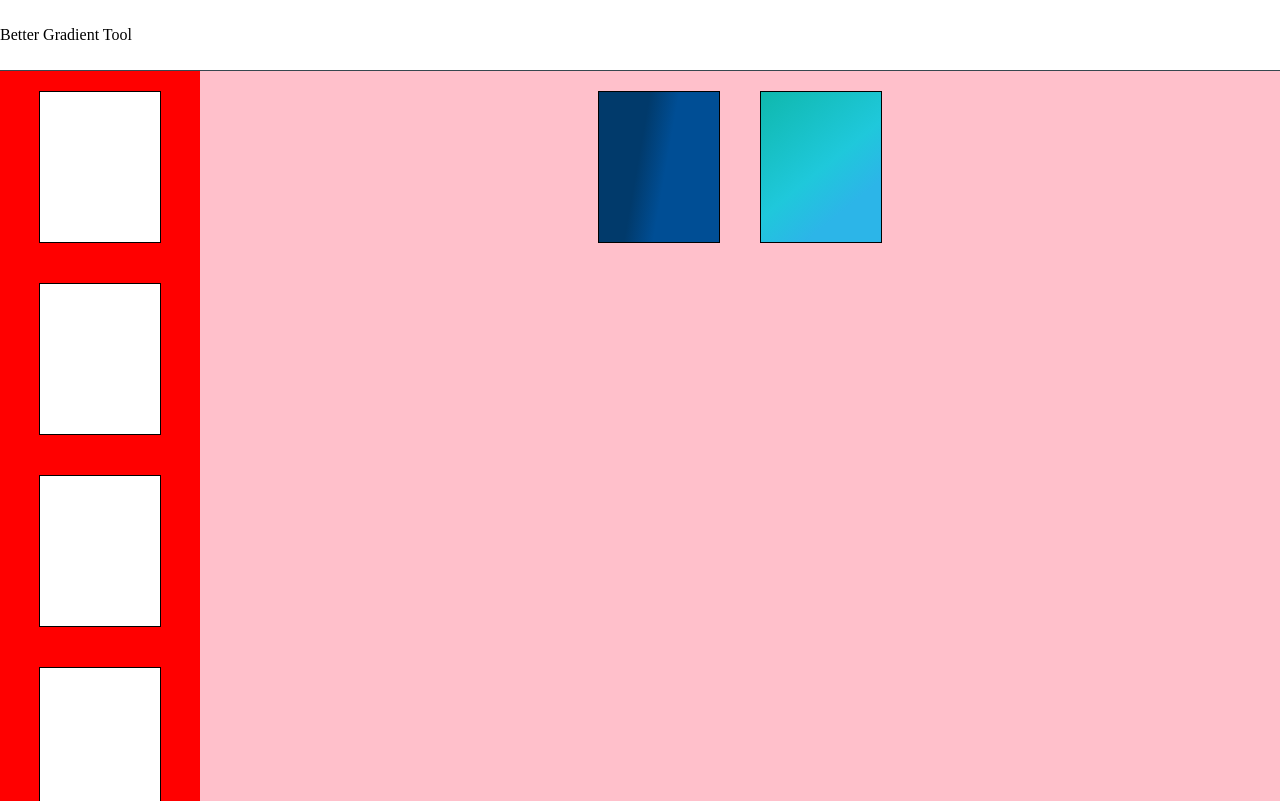
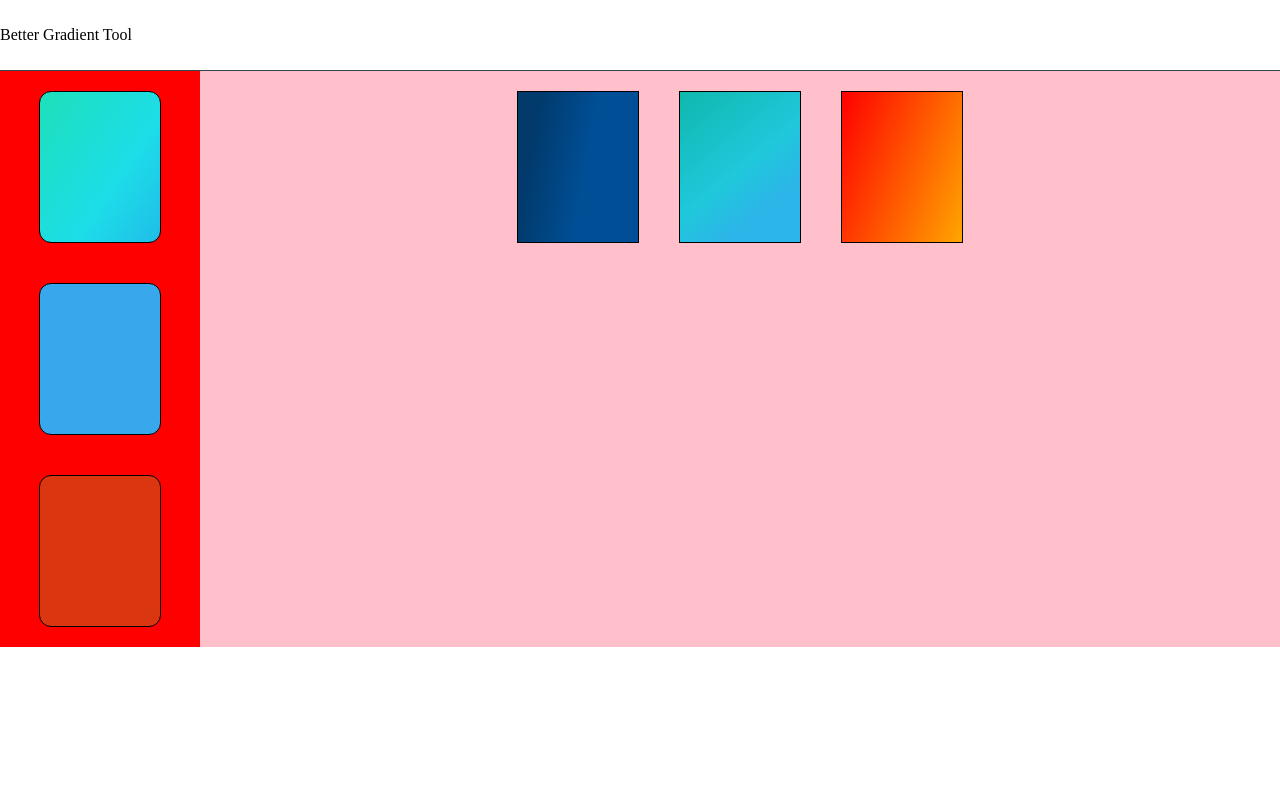
Before and after one commit to leo-generali/better-gradient-tool, a React (Create React App) app: page / in a window 1280 px wide. Built offline with nearby package versions, Linux system fonts and the light colour scheme.

Commit message:
Add support for filtering based on displayed gradients

```diff
--- a/src/colordata.json
+++ b/src/colordata.json
@@ -1,14 +1,23 @@
 [
 	{
-		"name": "babyblue",
+		"name": "Deep Blue",
 		"tags": ["blue"],
 		"colors": ["#013A6B", "#004E95"],
-		"style": "linear-gradient(100deg, #013a6b 35%, #004e95 55%)"
+		"style": "linear-gradient(100deg, #013a6b 15%, #004e95 55%)",
+		"display": true
 	},
 	{
-		"name": "seafoam",
+		"name": "Seafoam",
 		"tags": ["blue"],
 		"colors": ["#0fb8ad", "#1fc8db", "2cb5e8"],
-		"style": "linear-gradient(141deg, #0fb8ad 0%, #1fc8db 51%, #2cb5e8 75%)"
+		"style": "linear-gradient(141deg, #0fb8ad 0%, #1fc8db 51%, #2cb5e8 75%)",
+		"display": true
+	},
+	{
+		"name": "Chili Pepper",
+		"tags": ["red"],
+		"colors": ["red", "orange"],
+		"style": "linear-gradient(111deg, red 0%, orange 100%)",
+		"display": true
 	}
 ]
--- a/src/components/App.js
+++ b/src/components/App.js
@@ -24,7 +24,7 @@ class App extends Component {
 	state = {
 		gradients: colorData,
 		currentgradients: [],
-		tags: []
+		tags: [ "all", "blue", "red"]
 	}
 
 	render() {
@@ -32,7 +32,9 @@ class App extends Component {
 			<div className="app">
 				<Header />
 					<div className="body">
-						<ColorPicker />
+						<ColorPicker
+							tags={this.state.tags}
+						/>
 						<GradientPicker
 							gradients={this.state.gradients}
 							currentgradients={this.state.currentgradients}
--- a/src/components/ColorPicker.js
+++ b/src/components/ColorPicker.js
@@ -1,20 +1,16 @@
 import React, { Component } from 'react';
-import Card from './Card';
+import ColorPickerCard from './ColorPickerCard';
 
 class ColorPicker extends Component {
 	render() {
+
+		const tags = this.props.tags.map(function (tag, i) {
+			return <ColorPickerCard tag={tag} key={i}/>
+		});
+
 		return(
 			<section className="colorpicker">
-				<Card />
-				<Card />
-				<Card />
-				<Card />
-				<Card />
-				<Card />
-				<Card />
-				<Card />
-				<Card />
-				<Card />
+				{ tags }
 			</section>
 		);
 	}
--- /dev/null
+++ b/src/components/ColorPickerCard.js
@@ -0,0 +1,14 @@
+import React, { Component } from 'react';
+
+class ColorPickerCard extends Component {
+	render() {
+
+		const tag = this.props.tag;
+
+		return(
+			<div className={`card tag tag--${tag}`}></div>
+		);
+	}
+}
+
+export default ColorPickerCard;
--- a/src/components/Card.js
+++ b/src/components/GradientCard.js
@@ -1,6 +1,6 @@
 import React, { Component } from 'react';
 
-class Card extends Component {
+class GradientCard extends Component {
 	render() {
 
 		const style = {
@@ -13,4 +13,4 @@ class Card extends Component {
 	}
 }
 
-export default Card;
+export default GradientCard;
--- a/src/components/GradientPicker.js
+++ b/src/components/GradientPicker.js
@@ -1,17 +1,18 @@
 import React, { Component } from 'react';
-import Card from './Card';
+import GradientCard from './GradientCard';
 
 class GradientPicker extends Component {
 	render() {
 
-		//Initial display of all gradients
-		const gradients = this.props.gradients.map(function (gradient, i){
-			return <Card styleInfo={gradient.style} key={i} />
-		})
+		const gradients = this.props.gradients
+			.filter(gradient => gradient.display)
+			.map((gradient, i) => (
+				<GradientCard styleInfo={gradient.style} key={i} />)
+			);
 
 		return(
 			<main className="gradientpicker">
-			{ gradients	}
+				{ gradients	}
 			</main>
 		);
 	}
--- a/src/style.scss
+++ b/src/style.scss
@@ -14,4 +14,5 @@
 @import "styles/components/header";
 @import "styles/components/card";
 @import "styles/components/colorpicker";
+@import "styles/components/colorpickercard";
 @import "styles/components/gradientpicker";
--- a/src/styles/components/_colorpicker.scss
+++ b/src/styles/components/_colorpicker.scss
@@ -1,5 +1,5 @@
 // /*------------------------------------*\
-//     Eric Meyer Reset 2.0
+//     Color Picker
 // \*------------------------------------*/
 
 .colorpicker {
--- /dev/null
+++ b/src/styles/components/_colorpickercard.scss
@@ -0,0 +1,50 @@
+// /*------------------------------------*\
+//     Color Picker Cards
+// \*------------------------------------*/
+
+.tag {
+	border-radius: 12px;
+
+	&--all {
+		background: linear-gradient(124deg, #ff2400, #e81d1d, #e8b71d, #e3e81d, #1de840, #1ddde8, #2b1de8, #dd00f3, #dd00f3);
+		background-size: 1800% 1800%;
+
+		-webkit-animation: rainbow 18s ease infinite;
+		-z-animation: rainbow 18s ease infinite;
+		-o-animation: rainbow 18s ease infinite;
+		animation: rainbow 18s ease infinite;
+
+		@-webkit-keyframes rainbow {
+			0%{background-position:0% 82%}
+			50%{background-position:100% 19%}
+			100%{background-position:0% 82%}
+		}
+		@-moz-keyframes rainbow {
+			0%{background-position:0% 82%}
+			50%{background-position:100% 19%}
+			100%{background-position:0% 82%}
+		}
+		@-o-keyframes rainbow {
+			0%{background-position:0% 82%}
+			50%{background-position:100% 19%}
+			100%{background-position:0% 82%}
+		}
+		@keyframes rainbow {
+			0%{background-position:0% 82%}
+			50%{background-position:100% 19%}
+			100%{background-position:0% 82%}
+		}
+	}
+
+	&--blue {
+		background: #38A7EC;
+	}
+
+	&--red {
+		background: #DA3610;
+	}
+
+	&:hover {
+		cursor: pointer;
+	}
+}
```
Also changed, not shown: screenshots/version-2.png (added).
